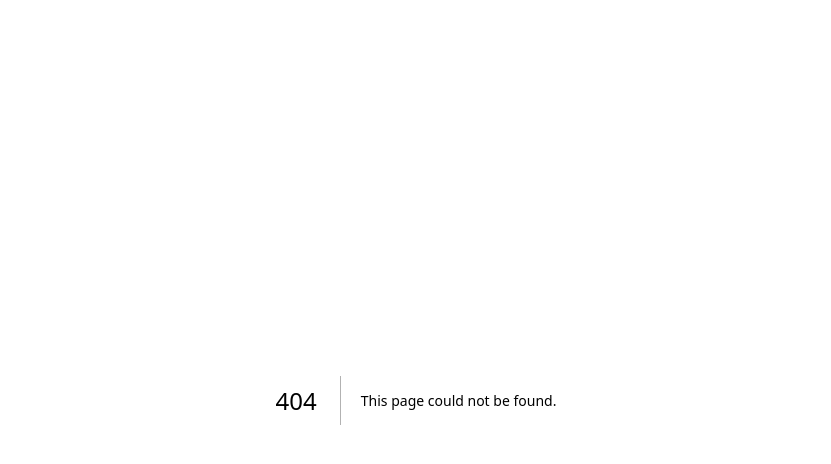
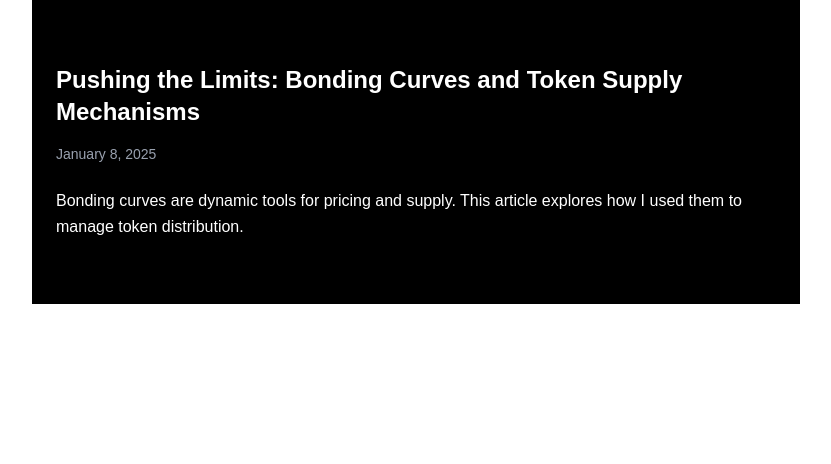
Before and after one commit to Artimus100/rhulam, a Next.js app: page /blogs/bonding-curves-token-supply in a window 1280 px wide. Before the commit this address had no page. Shown: the top 464 px of the page, without its empty margins (224-1055 px from the left). Built offline with nearby package versions, Linux system fonts and the light colour scheme.

Commit message:
added-desc_blog-section

```diff
--- /dev/null
+++ b/src/app/blogs/[id]/page.tsx
@@ -0,0 +1,109 @@
+"use client";
+
+import { notFound } from "next/navigation";
+
+const blogs = [
+  {
+    title: "Building a Decentralized Carbon Credit Marketplace on Solana",
+    slug: "decentralized-carbon-credit-marketplace-solana",
+    date: "2024-09-18",
+    content: `🌿 CaelumX — Reimagining Carbon Credits on the Blockchain
+CaelumX is a decentralized platform designed to bring transparency, accessibility, and verifiability to the voluntary carbon credit market by leveraging blockchain technology.
+
+We’re building on Solana, utilizing its speed and low fees to tokenize carbon credits as NFTs or SFTs, allowing users to fractionalize, stake, and trade them in a fully transparent and trustless environment.
+
+Key features include:
+
+Tokenization of Verified Carbon Credits
+Credits are represented as NFTs/SFTs, embedded with certification metadata (Verra, Gold Standard, etc.).
+
+Fractional Ownership
+Enables liquidity and micro-contributions to environmental projects, allowing broader participation.
+
+Staking for Impact
+Users can stake carbon tokens to support long-term sustainability initiatives and earn rewards.
+
+Decentralized Marketplace
+A smart contract-powered marketplace for trading credits with traceable impact.
+
+Hybrid Verification Model
+Combines off-chain certification and on-chain proofs for scalable trust.
+
+This project is still in MVP stage, and we’re focusing on building a robust technical foundation, onboarding verification partners, and shaping a user experience that serves individuals, corporates, and developers alike.
+
+ caelum-x.com
+ Follow updates on Twitter/X or Substack
+
+`,
+  },
+  {
+    title: "Tokenizing Real-World Assets: Lessons from CaelumX",
+    slug: "tokenizing-rwa-lessons-caelumx",
+    date: "2024-11-03",
+    content: `Tokenizing RWAs is tricky. I break down lessons from CaelumX, including token standards, legal compliance, and ownership tracking.`,
+  },
+  {
+    title: "How I am building a Zoom Clone in Go from Scratch",
+    slug: "zoom-clone-in-go",
+    date: "2024-11-09",
+    content: `In this post, I explore building a Zoom clone using WebRTC, gRPC, and Go for backend signaling, media streaming, and concurrency.`,
+  },
+  {
+    title: "Inside the Solana Devnet: A Deep Dive into PDAs and IDLs",
+    slug: "solana-devnet-pdas-idls",
+    date: "2024-10-10",
+    content: `PDAs (Program Derived Addresses) and IDLs (Interface Definition Language) are essential to Solana development with Anchor. This post breaks down their practical usage.`,
+  },
+  {
+    title: "Designing Fractional NFTs for Climate Impact",
+    slug: "fractional-nfts-climate",
+    date: "2024-11-11",
+    content: `Fractional NFTs can democratize access to impact investments like carbon credits. Here's how we designed them in CaelumX.`,
+  },
+  {
+    title: "My Learnings from Building a Prediction Market Like Probo",
+    slug: "building-prediction-market-like-probo",
+    date: "2025-03-23",
+    content: `This post covers the key design and implementation challenges I faced while building a Probo-style prediction market.`,
+  },
+  {
+    title: "Mastering Rust for Solana: Ownership, Safety, and Speed",
+    slug: "rust-for-solana",
+    date: "2024-12-01",
+    content: `Rust’s memory model and ownership system can be tough. Here’s how I mastered them for high-performance Solana programs.`,
+  },
+  {
+    title: "Daily Schedule That Helped Me Balance Hackathons, Open Source, and ML Prep",
+    slug: "daily-schedule-hackathons-ml-open-source",
+    date: "2024-11-08",
+    content: `I share my time-blocking strategy and daily rituals that helped me balance multiple commitments without burning out.`,
+  },
+  {
+    title: "Pushing the Limits: Bonding Curves and Token Supply Mechanisms",
+    slug: "bonding-curves-token-supply",
+    date: "2025-01-08",
+    content: `Bonding curves are dynamic tools for pricing and supply. This article explores how I used them to manage token distribution.`,
+  },
+];
+
+export default function BlogDetailPage({ params }: { params: { id: string } }) {
+  const blog = blogs.find((b) => b.slug === params.id);
+
+  if (!blog) return notFound();
+
+  return (
+    <main className="px-6 py-16 text-white bg-black max-w-3xl mx-auto">
+      <h1 className="text-2xl font-semibold mb-4">{blog.title}</h1>
+      <p className="text-gray-400 text-sm mb-6">
+        {new Date(blog.date).toLocaleDateString("en-US", {
+          year: "numeric",
+          month: "long",
+          day: "numeric",
+        })}
+      </p>
+      <p className="whitespace-pre-line text-base leading-relaxed">
+        {blog.content}
+      </p>
+    </main>
+  );
+}
```
